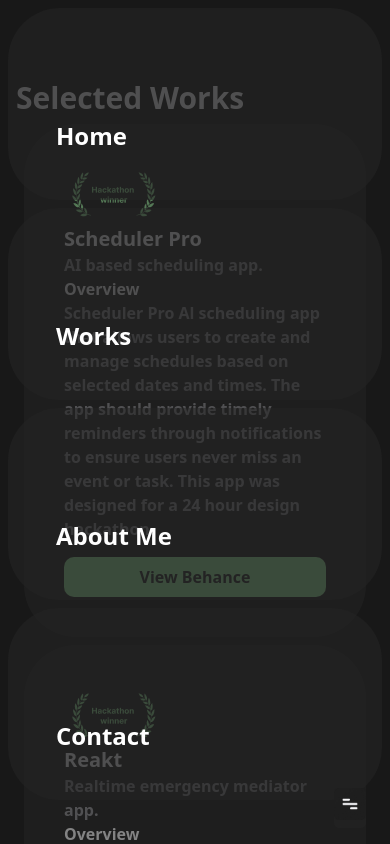
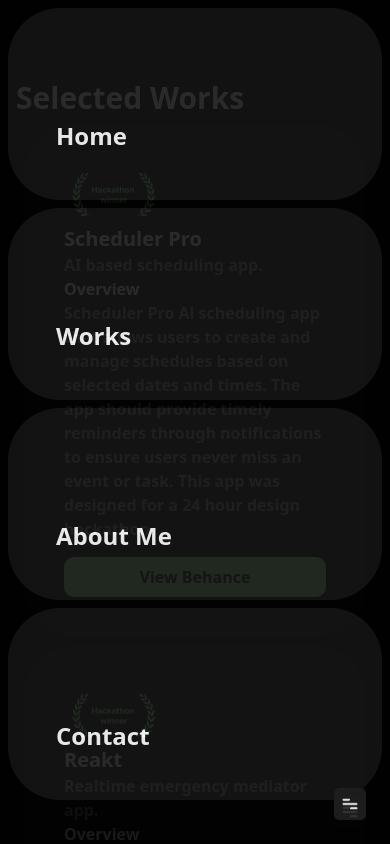
Before and after one commit to Mishalabdullah/CodingOdyssey, a Next.js app in the folder adarsh-personal-website/: page /works in a window 390 px wide. Both pictures are taken after a click on the button 350 px from the left and 812 px from the top of the page. Shown: the top 844 px of the page. Built offline with nearby package versions, Linux system fonts and the light colour scheme.

Commit message:
tweaking opacity

```diff
--- a/adarsh-personal-website/app/components/mobileNavbar.js
+++ b/adarsh-personal-website/app/components/mobileNavbar.js
@@ -7,12 +7,12 @@ export default function MobileNabar() {
     setIsOpen(!isOpen);
   };
   return (
-    <div className="md:hidden inline-block p-2 z-50  w-12 h-10 fixed bottom-4 right-4">
+    <div className="md:hidden  inline-block p-2 z-50  w-12 h-10 fixed bottom-4 right-4">
       <button onClick={ButtonClick}>
         <img src="./mobileNavbar.png"></img>
       </button>
       {isOpen && (
-        <div className="fixed inset-0  bg-[#2525258C] items-center justify-center">
+        <div className="fixed inset-0  bg-[#000] opacity-90 items-center justify-center">
           <PageComponent pageName="Home" pageLink="/" />
           <PageComponent pageName="Works" pageLink="/works" />
           <PageComponent pageName="About Me" pageLink="/about-me" />
```
